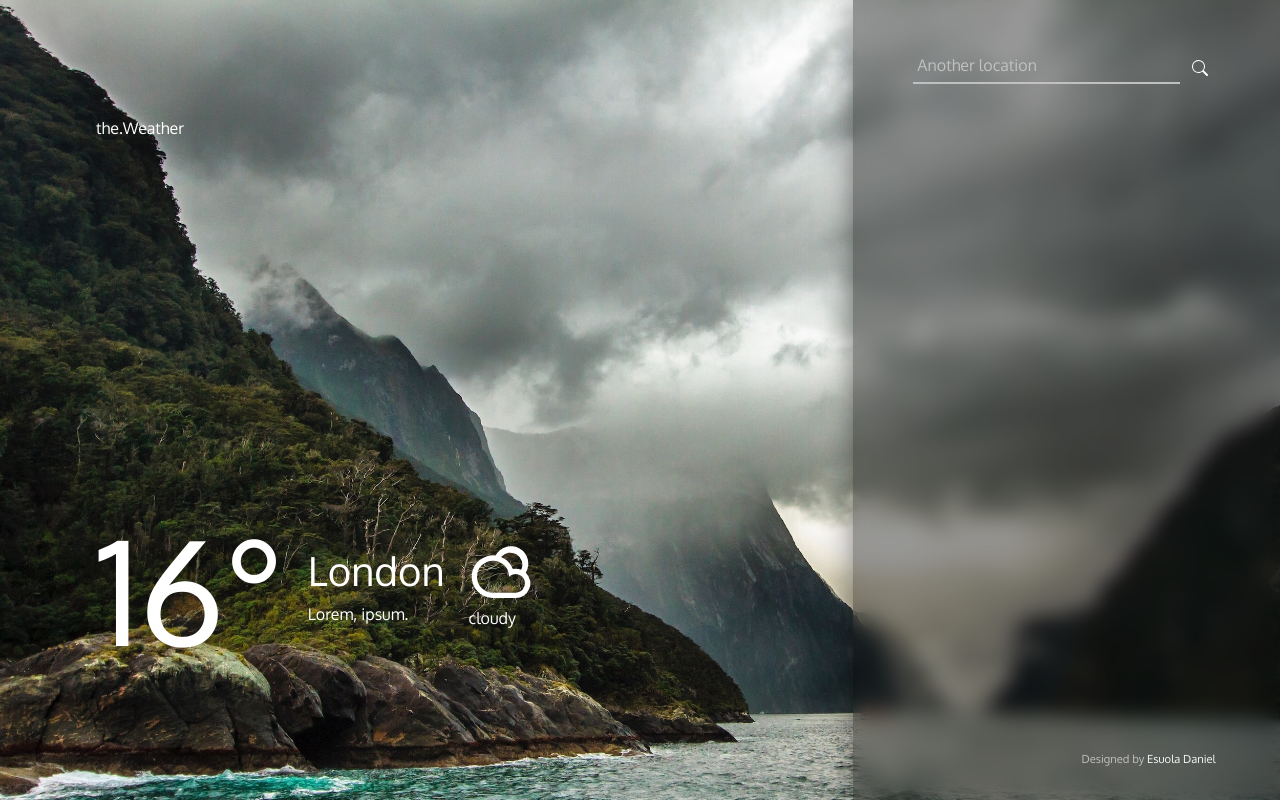
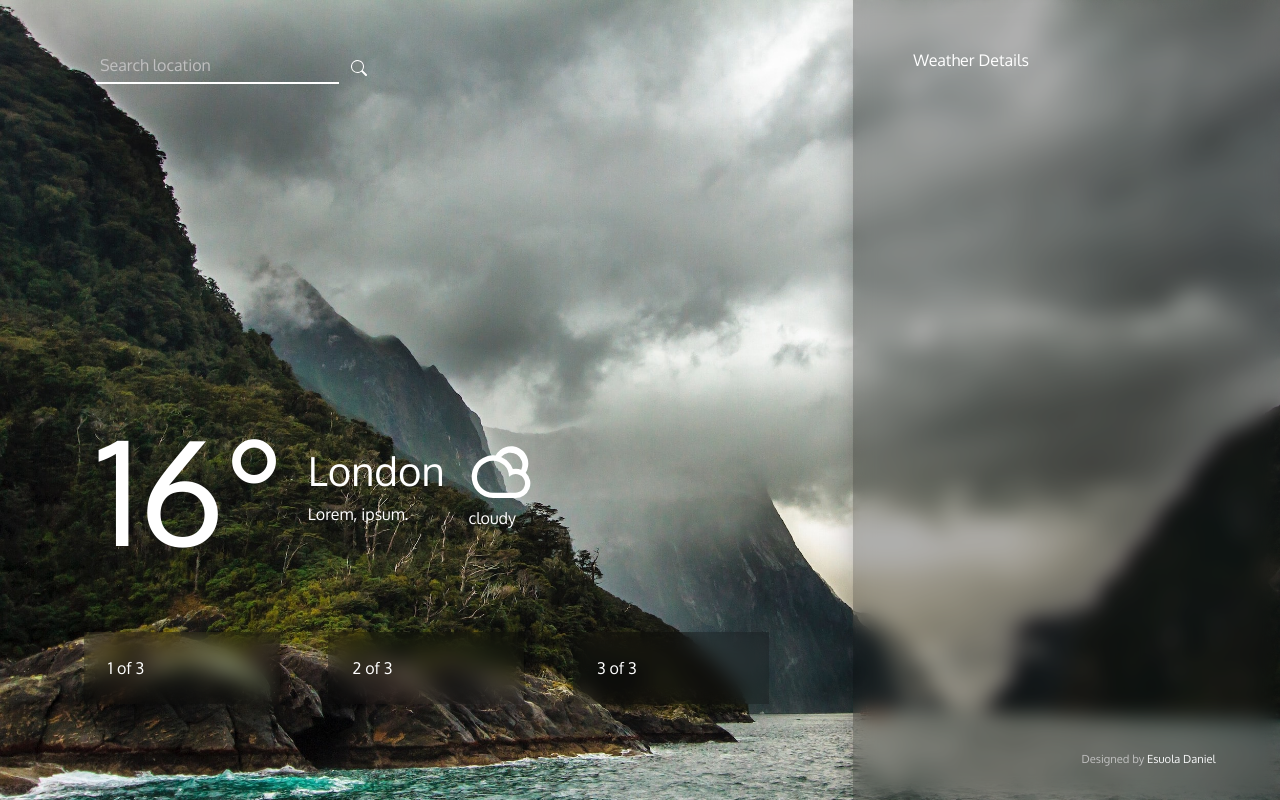
Before and after one commit to DanieAfriheart/WeatherApp, a React (Create React App) app: page / in a window 1280 px wide. Built offline with nearby package versions, Linux system fonts and the light colour scheme.

Commit message:
improved looks of web

```diff
--- a/package.json
+++ b/package.json
@@ -6,7 +6,6 @@
     "@testing-library/jest-dom": "^5.16.5",
     "@testing-library/react": "^13.3.0",
     "@testing-library/user-event": "^13.5.0",
-    "axios": "^0.27.2",
     "bootstrap": "^5.2.0",
     "react": "^18.2.0",
     "react-bootstrap": "^2.5.0",
--- a/src/App.js
+++ b/src/App.js
@@ -1,5 +1,4 @@
 import { useState } from "react";
-// import axios from "axios";
 import 'bootstrap/dist/css/bootstrap.min.css';
 import { Col } from 'react-bootstrap';
 import Container from 'react-bootstrap/Container';
@@ -9,6 +8,7 @@ import Watermark from "./Watermark";
 // Icon
 import { RiSunCloudyLine } from 'react-icons/ri';
 import { BsSearch } from 'react-icons/bs';
+import Description from "./Description";
 
 function App() {
   const { data, setData } = useState({})
@@ -16,10 +16,7 @@ function App() {
   const url = `https://api.openweathermap.org/data/2.5/weather?q=${location}&appid=3e8176791d433276933265775ccb00e5`
 
   const searchLocation = () => {
-    axios.get(url).then((response) => {
-      setData(response.data)
-      console.log(response.data);
-    })
+    alert('hello')
   };
 
   return (
@@ -29,9 +26,13 @@ function App() {
           <Container fluid className='h-100 px-0'>
             <div className="row h-100">
               <Col md={8} className='p-5 d-flex justify-content-center flex-column'>
-                <div className='ps-5'>
-                  <p>the.Weather</p>
+
+                {/* Locationn Search */}
+                <div className="d-flex justify-content-between mb-3 w-50 px-5">
+                  <input type="text" placeholder='Search location' className='p-1 w-100' />
+                  <Button className='bg-transparent border-0' onClick={searchLocation}><BsSearch /></Button>
                 </div>
+
                 <div className="align-items-end h-75 d-flex">
                   <div className="row d-flex flex-row align-items-center ps-5">
                     <div className="col">
@@ -47,20 +48,19 @@ function App() {
                     </div>
                   </div>
                 </div>
+
+                <Description />
               </Col>
+
               <Col md={4} className='morph py-5'>
                 <div className="px-5 d-flex justify-content-between">
-                  <input type="text" placeholder='Another location' className='p-1 w-100' />
-                  <Button className='bg-transparent border-0' onClick={searchLocation}><BsSearch /></Button>
-                </div>
-                <div>
-                  <ul>
-                    {/* <li><Button>Birmingham</Button></li> */}
-                  </ul>
+                <p>Weather Details</p>
                 </div>
               </Col>
             </div>
+
             <Watermark />
+
           </Container>
         </Container>
       </div>
--- /dev/null
+++ b/src/Description.js
@@ -0,0 +1,19 @@
+import Container from 'react-bootstrap/Container';
+import Row from 'react-bootstrap/Row';
+import Col from 'react-bootstrap/Col';
+
+const Description = () => {
+    return (
+        <>
+            <Container className='my-5 px-5'>
+                <Row className='gap-5'>
+                    <Col className='p-4 morph'>1 of 3</Col>
+                    <Col className='p-4 morph'>2 of 3</Col>
+                    <Col className='p-4 morph'>3 of 3</Col>
+                </Row>
+            </Container>
+        </>
+    );
+}
+
+export default Description;
--- a/src/index.css
+++ b/src/index.css
@@ -22,8 +22,8 @@
 
 .morph {
   /* background: rgba(255, 255, 255, 0.2); */
-  background: rgba(3, 3, 3, 0.4);
-  box-shadow: 0 4px 30px rgba(0, 0, 0, 0.5);
+  background: rgba(3, 3, 3, 0.3);
+  box-shadow: 0 4px 30px rgba(0, 0, 0, 0.3);
   backdrop-filter: blur(10px);
   -webkit-backdrop-filter: blur(5px);
 }
@@ -35,8 +35,7 @@
 
 input {
   background-color: transparent;
-  /* border-bottom: 2px solid #aaa !important; */
-  border-bottom: 2px solid silver !important;
+  border-bottom: 2px solid white !important;
   border: none;
   outline: none;
   color: #fff;
```
Also changed, not shown: 1 other file (tests, documents, lock files or other folders).
